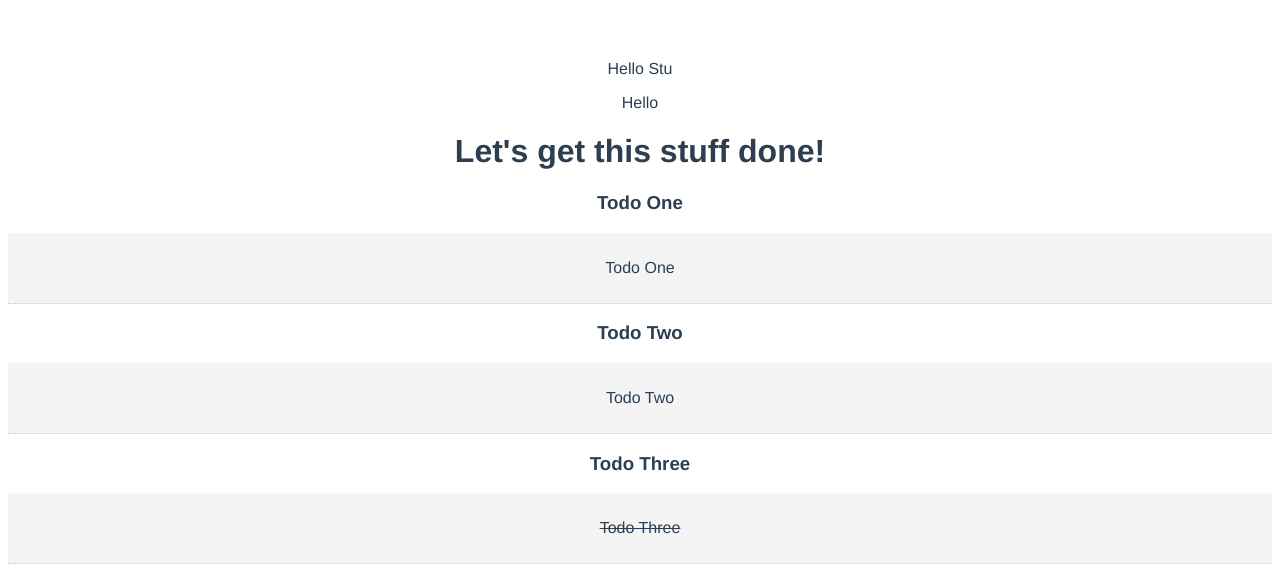
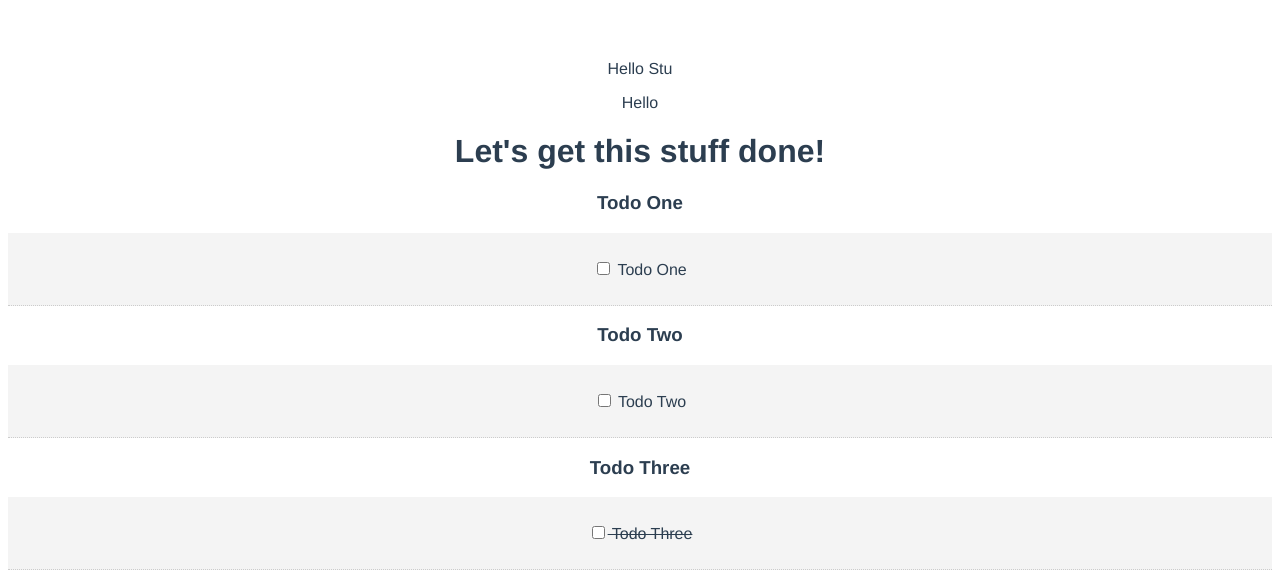
Before and after one commit to stujmar/vue-sinatra, a Vue app in the folder hello-vue/: page / in a window 1280 px wide. Shown: the top 578 px of the page. Built offline with nearby package versions, Linux system fonts and the light colour scheme.

Commit message:
add checkboxes to the items and have them reverse doneness

```diff
--- a/hello-vue/src/components/TodoItem.vue
+++ b/hello-vue/src/components/TodoItem.vue
@@ -1,13 +1,21 @@
 <template>
     <div class="todo-item" v-bind:class="{'is-complete':todo.done}">
-        <p>{{todo.title}}</p>
+        <p>
+            <input type="checkbox" v-on:change="markComplete">
+            {{todo.title}}
+        </p>
     </div>
 </template>
 
 <script>
 export default {
     name: "TodoItem",
-    props: ["todo"]
+    props: ["todo"],
+    methods: {
+        markComplete() {
+            console.log("Hi");
+        }
+    }
 }
 </script>
 
```
